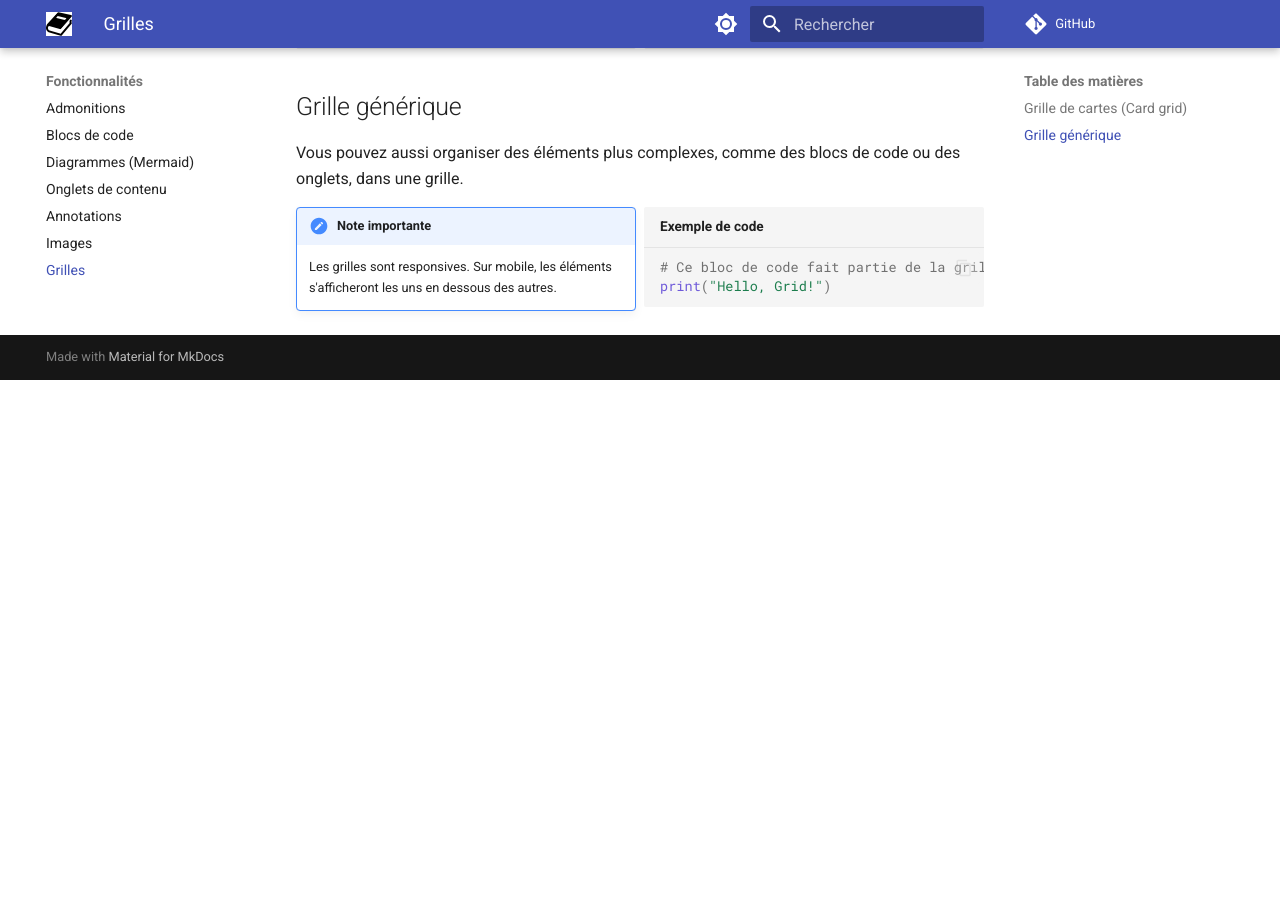
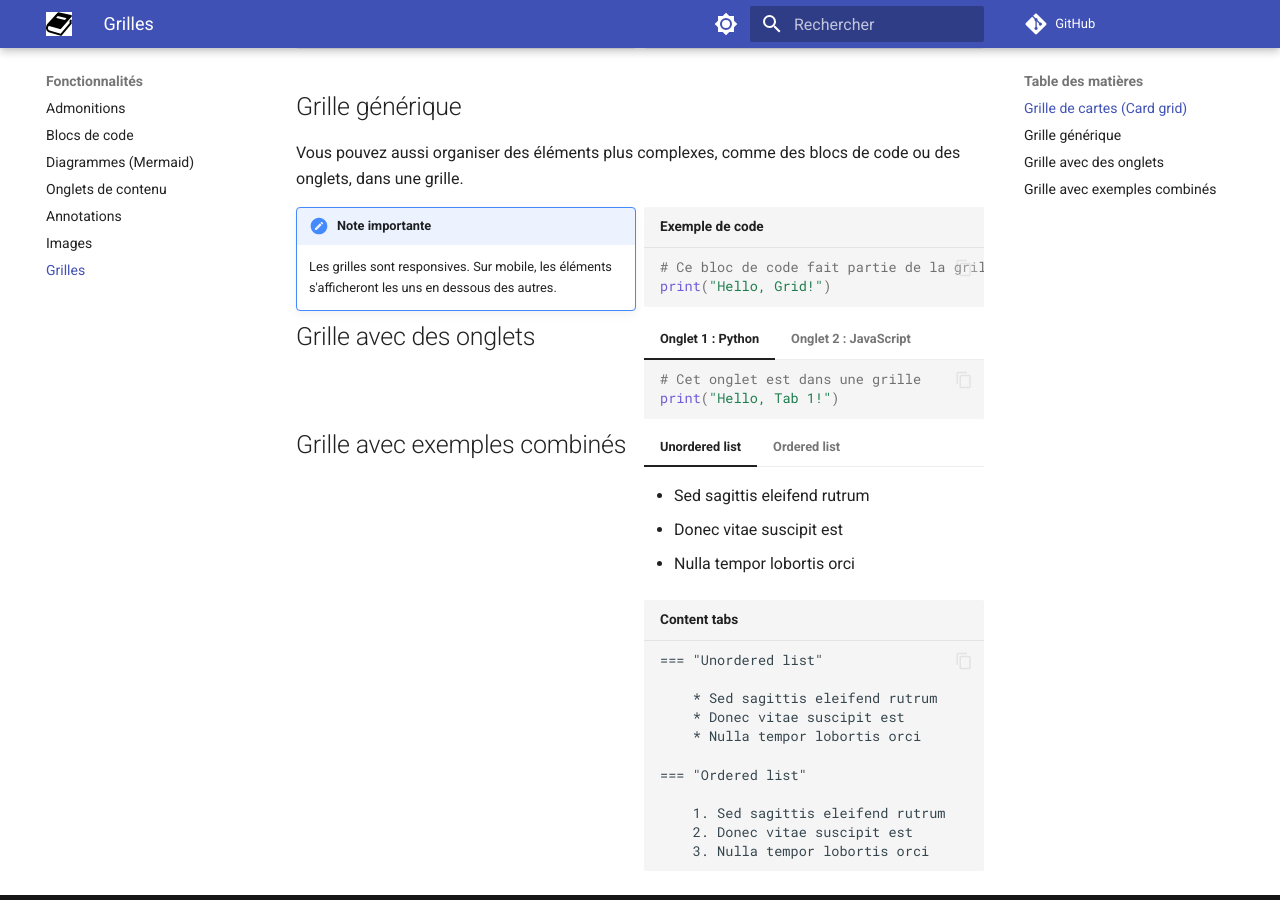
Before and after one commit to Elishaya13/mon-projet-demo-mkdocss, an MkDocs documentation site: the page built from docs/fonctionnalités/grilles.md, in a window 1280 px wide and 900 px high, scrolled down 541 px. Built offline with MkDocs 1.6.1 and Material for MkDocs 9.7.7, drawn with Linux system fonts in a browser that asks for light colours; comment, search, counter and statistics services are not loaded; before the commit the page ends 921 px from its top, so only the background shows below that.

Commit message:
Update grilles.md

````diff
--- a/docs/fonctionnalités/grilles.md
+++ b/docs/fonctionnalités/grilles.md
@@ -40,3 +40,56 @@ Vous pouvez aussi organiser des éléments plus complexes, comme des blocs de co
 # Ce bloc de code fait partie de la grille
 print("Hello, Grid!")
 ```
+
+
+## Grille avec des onglets
+
+<div class="grid" markdown>
+
+=== "Onglet 1 : Python"
+
+    ```python
+    # Cet onglet est dans une grille
+    print("Hello, Tab 1!")
+    ```
+
+=== "Onglet 2 : JavaScript"
+
+    ```javascript
+    // Cet onglet est aussi dans la grille
+    console.log("Hello, Tab 2!");
+    ```
+
+</div>
+
+## Grille avec exemples combinés
+
+<div class="grid" markdown>
+
+=== "Unordered list"
+
+    * Sed sagittis eleifend rutrum
+    * Donec vitae suscipit est
+    * Nulla tempor lobortis orci
+
+=== "Ordered list"
+
+    1. Sed sagittis eleifend rutrum
+    2. Donec vitae suscipit est
+    3. Nulla tempor lobortis orci
+
+``` title="Content tabs"
+=== "Unordered list"
+
+    * Sed sagittis eleifend rutrum
+    * Donec vitae suscipit est
+    * Nulla tempor lobortis orci
+
+=== "Ordered list"
+
+    1. Sed sagittis eleifend rutrum
+    2. Donec vitae suscipit est
+    3. Nulla tempor lobortis orci
+```
+
+</div>
````
